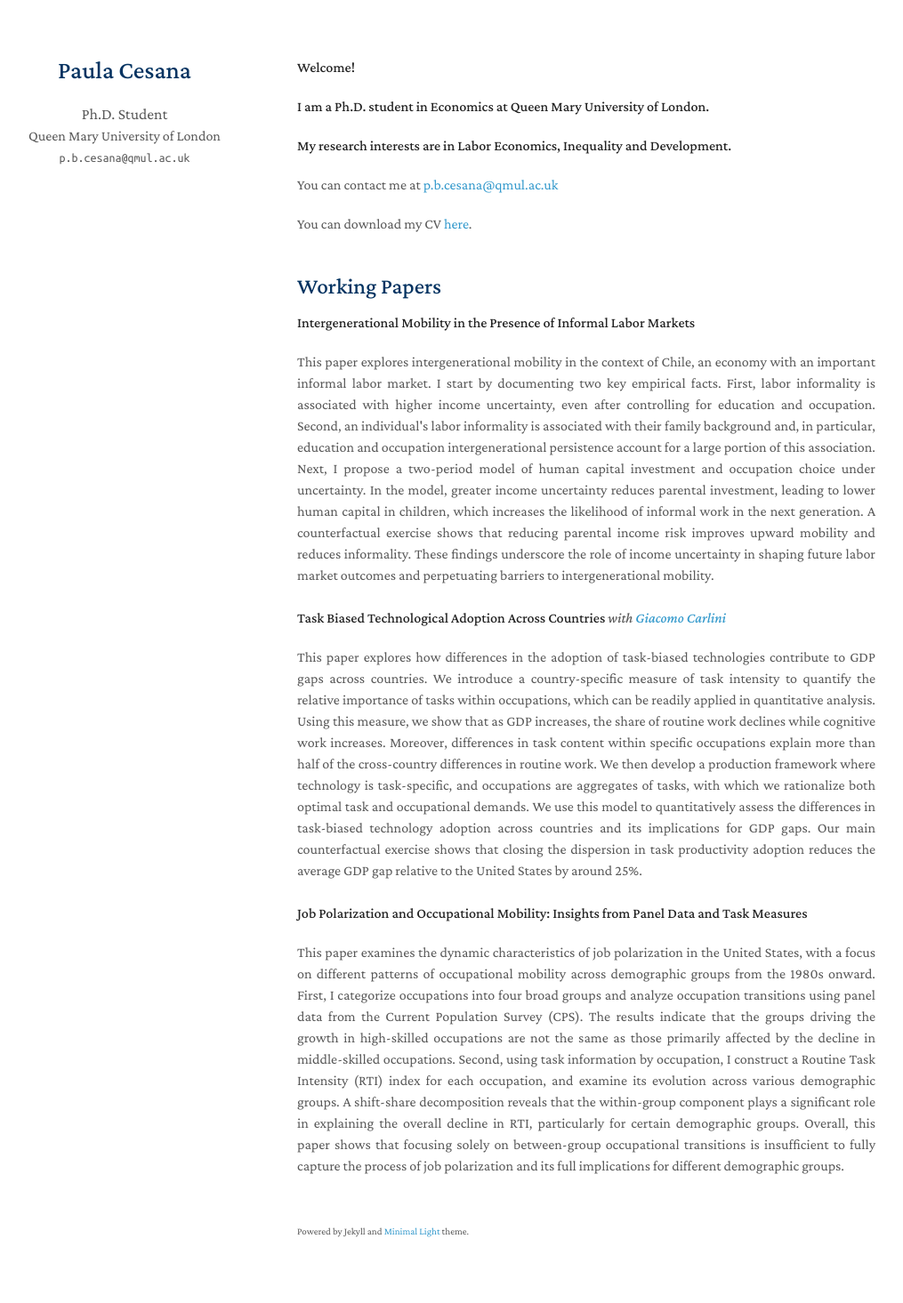
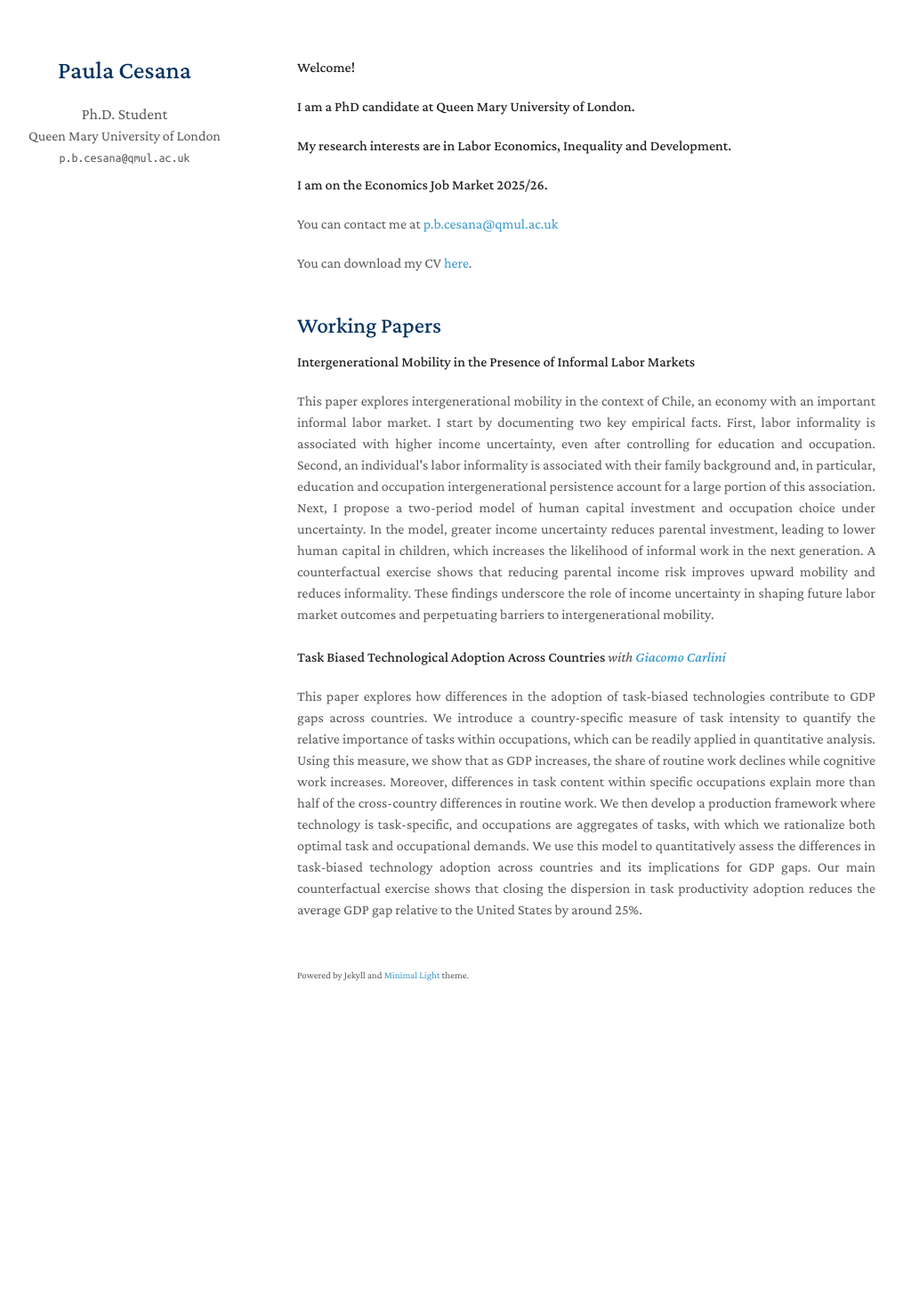
Before and after one commit to paulacesana/paulacesana.github.io, a Jekyll site: the page built from index.md, in a window 1280 px wide. Shown: the whole page at 89% size, without its empty margins (136-1151 px from the left). Built offline with Jekyll 4.4.1, drawn with Linux system fonts in a browser that asks for light colours; a style sheet for code colours, icons or effects is not loaded; after the commit the page ends 1177 px from its top, so only the background shows below that.

Commit message:
Update index.md

```diff
--- a/index.md
+++ b/index.md
@@ -3,9 +3,11 @@ layout: homepage
 ---
  **Welcome!**
 
- **I am a Ph.D. student in Economics at Queen Mary University of London.**
+ **I am a PhD candidate at Queen Mary University of London.**
 
  **My research interests are in Labor Economics, Inequality and Development.**
+
+ **I am on the Economics Job Market 2025/26.**
 
  You can contact me at [p.b.cesana@qmul.ac.uk](mailto:p.b.cesana@qmul.ac.uk)
 
@@ -26,14 +28,3 @@ This paper explores intergenerational mobility in the context of Chile, an econo
 
 This paper explores how differences in the adoption of task-biased technologies contribute to GDP gaps across countries. We introduce a country-specific measure of task intensity to quantify the relative importance of tasks within occupations, which can be readily applied in quantitative analysis. Using this measure, we show that as GDP increases, the share of routine work declines while cognitive work increases. Moreover, differences in task content within specific occupations explain more than half of the cross-country differences in routine work. We then develop a production framework where technology is task-specific, and occupations are aggregates of tasks, with which we rationalize both optimal task and occupational demands. We use this model to quantitatively assess the differences in task-biased technology adoption across countries and its implications for GDP gaps. Our main counterfactual exercise shows that closing the dispersion in task productivity adoption reduces the average GDP gap relative to the United States by around 25%. <br><br>
 </div>
-
-
-**Job Polarization and Occupational Mobility: Insights from Panel Data and Task Measures**
-<div align="justify">
-
-This paper examines the dynamic characteristics of job polarization in the United States, with a focus on different patterns of occupational mobility across demographic groups from the 1980s
-onward. First, I categorize occupations into four broad groups and analyze occupation transitions using panel data from the Current Population Survey (CPS). The results indicate that the groups
-driving the growth in high-skilled occupations are not the same as those primarily affected by the decline in middle-skilled occupations. Second, using task information by occupation, I construct a Routine Task Intensity (RTI) index for each occupation, and examine its evolution across various demographic groups. A shift-share decomposition reveals that the within-group component plays a significant role in explaining the overall decline in RTI, particularly for
-certain demographic groups. Overall, this paper shows that focusing solely on between-group occupational transitions is insufficient to fully capture the process of job polarization and
-its full implications for different demographic groups. <br><br>
-</div>
```
